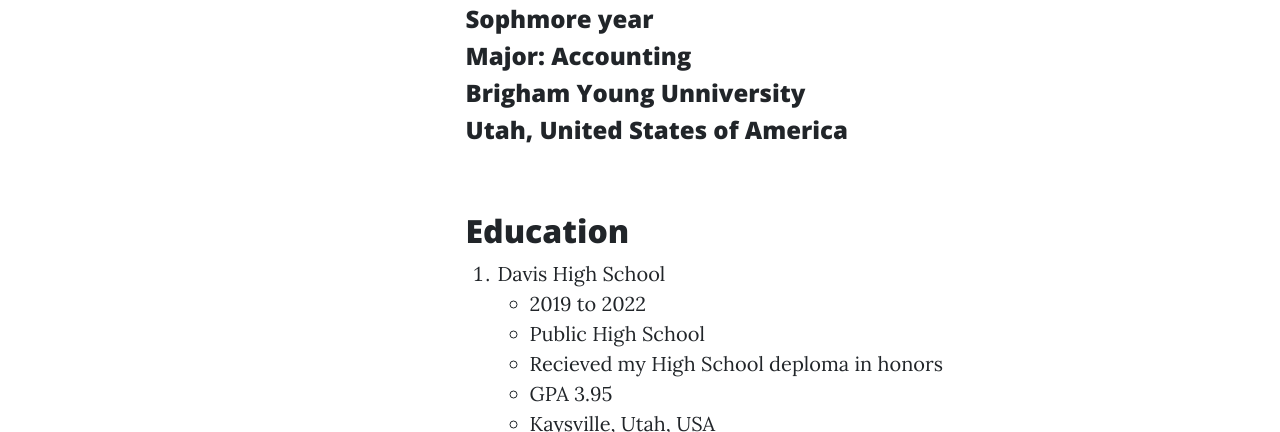
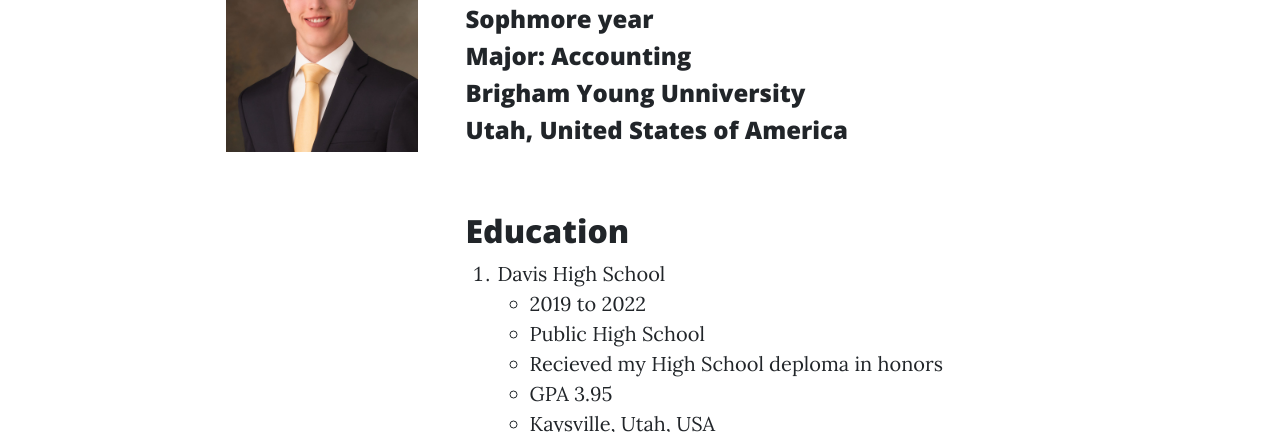
Before and after one commit to IS201JS/FinalProjectIS201, a plain HTML site: page resume.html in a window 1280 px wide. Shown: the part 668-1100 px from the top of the page. Drawn offline with nearby package versions, Linux system fonts and the light colour scheme; the site is published under a folder, as on GitHub Pages, so addresses that start at the root find nothing.

Commit message:
Update resume.html

```diff
--- a/resume.html
+++ b/resume.html
@@ -51,7 +51,7 @@
         <main class="mb-4">
             <div class="container px-4 px-lg-5">
                 <div class="row gx-4 gx-lg-5 justify-content-center">
-                    <img src="/images/Profile Pic.jpg" style="width: 240px; height: 240px;" alt="Jeffrey Sumsion 2022">
+                    <img src="images/Profile Pic.jpg" style="width: 240px; height: 240px;" alt="Jeffrey Sumsion 2022">
                     <div class="col-md-10 col-lg-8 col-xl-7">
 
                         <h1>Jeffrey Michael Sumsion</h1>
```
